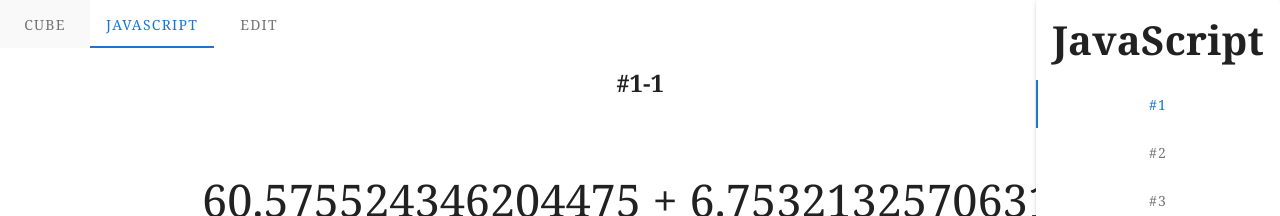
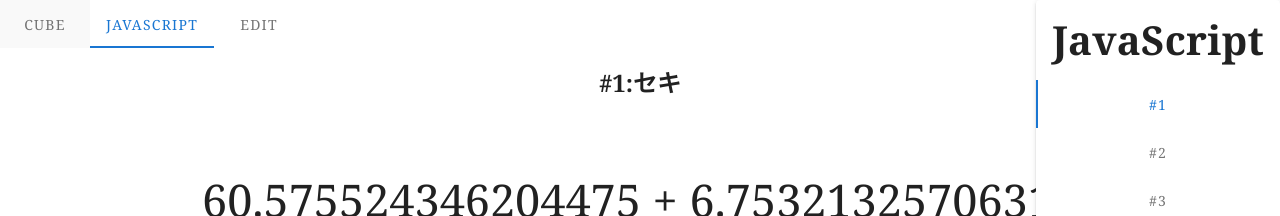
Before and after one commit to kota-kaneta/Hard-perfect-score-answer-Kas, a Vue app: page /JavaScript in a window 1280 px wide. Shown: the top 216 px of the page. Built offline with nearby package versions, Linux system fonts and the light colour scheme.

Commit message:
五個まで

```diff
--- a/src/views/JavaScript.vue
+++ b/src/views/JavaScript.vue
@@ -1,9 +1,9 @@
 <template>
   <div id="JavaScript">
     <Header id="top">JavaScript</Header>
-    <h2>#1-1</h2>
+    <h2>#1:セキ</h2>
       <div class="random">
-        {{random}} + {{random2}}<br>= {{random+random2}}
+        {{random}} + {{random2}}<br>= {{random+random2}}<br>
       </div>
     <h2 id="h2">JavaScript2</h2>
       <div id="JavaScript2">
```
